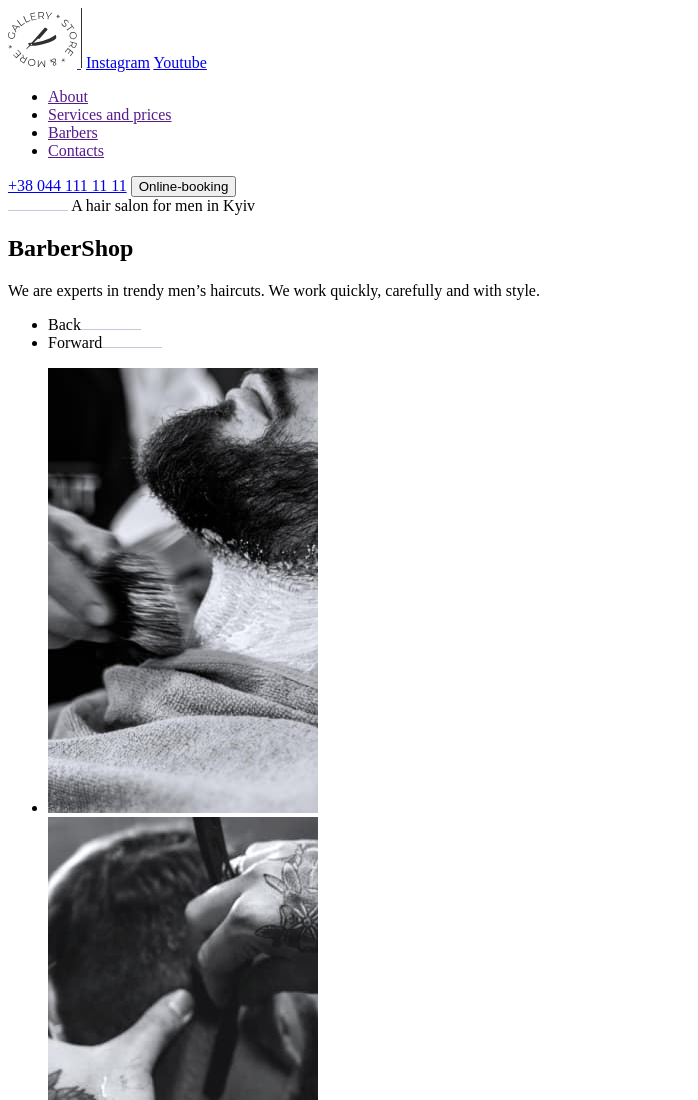
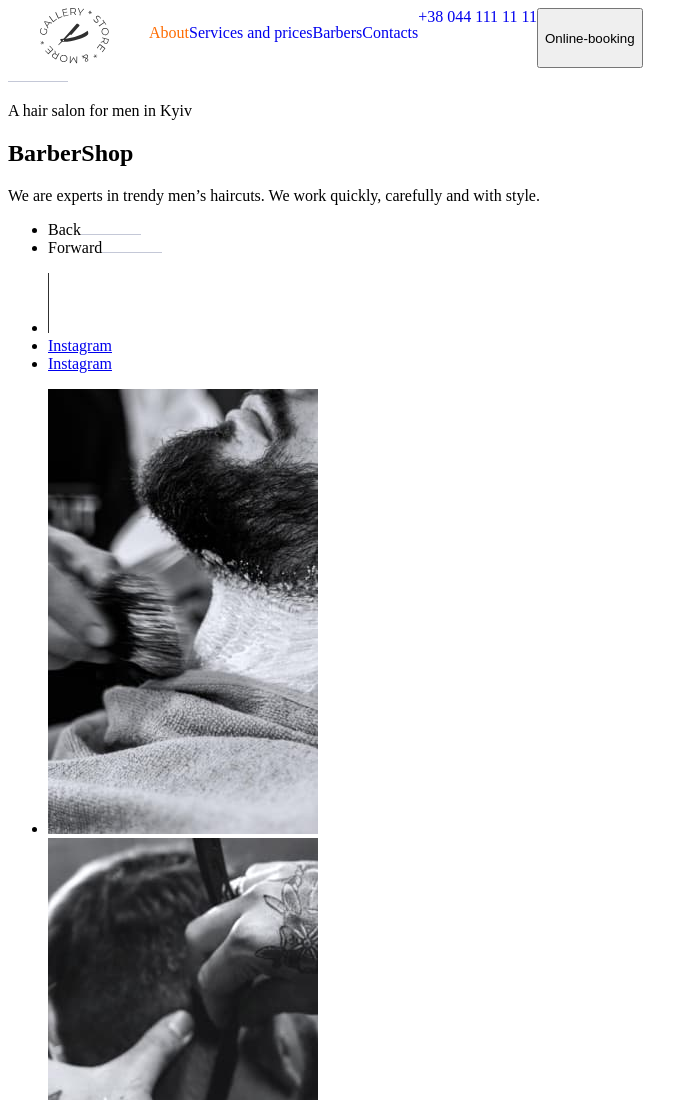
Before and after one commit to Lekoda/fs73, a plain HTML site: page index.html in a window 1280 px wide. Shown: the top 1100 px of the page, without its empty margins (0-698 px from the left). Drawn offline with Linux system fonts and the light colour scheme.

Commit message:
add classes and flex to header

```diff
--- a/index.html
+++ b/index.html
@@ -10,32 +10,28 @@
 </head>
 
 <body>
-    <header>
-        <aside>
+    <header class="header">
+        <div class="container header-cantainer">
             <a href="" class="logo">
                 <img src="./images/logo.svg" alt="company logo">
             </a>
-            <!-- # SIDE SOCIAL MEDIA LINKS  -->
-            <img src="./images/Rectangle 4.svg" alt=" vertical line">
-            <a href="http://" target="_blank" rel="noopener noreferrer">Instagram</a>
-            <a href="http://" target="_blank" rel="noopener noreferrer">Youtube</a>
-        </aside>
-        <nav>
-            <ul>
-                <li><a href="">About</a></li>
-                <li><a href="">Services and prices</a></li>
-                <li><a href="">Barbers</a></li>
-                <li><a href="">Contacts</a></li>
-            </ul>
-        </nav>
-        <a href="tel:+380441111111">+38 044 111 11 11</a>
-        <button type="button">Online-booking</button>
+            <nav class="navigation">
+                <ul class="header-nav">
+                    <li class="header-list"><a class="header-nav-link current" href="#about">About</a></li>
+                    <li class="header-list"><a class="header-nav-link" href="#prices">Services and prices</a></li>
+                    <li class="header-list"><a class="header-nav-link" href="#barbers">Barbers</a></li>
+                    <li class="header-list"><a class="header-nav-link" href="#contacts">Contacts</a></li>
+                </ul>
+            </nav>
+            <a class="header-contact" href="tel:+380441111111">+38 044 111 11 11</a>
+            <button class="header-btn btn" type="button">Online-booking</button>
+        </div class="container">
     </header>
     <main>
         <!-- # HERO  -->
-        <section>
+        <section class="hero">
             <img src="./images/Rectangle 5.svg" alt="horizontal line">
-            <span>A hair salon for men in Kyiv</span>
+            <p>A hair salon for men in Kyiv</p>
             <h1>BarberShop</h1>
             <p>We are experts in trendy men’s haircuts.
                 We work quickly, carefully and with style.</p>
@@ -44,7 +40,20 @@
                 <li><span>Back</span><img src="./images/Rectangle 5.svg" alt="vertical line"></li>
                 <li><span>Forward</span><img src="./images/Rectangle 5.svg" alt="vertical line"></li>
             </ul>
-
+            <section>
+                <!-- # SIDE SOCIAL MEDIA LINKS  -->
+                <ul>
+                    <li>
+                        <img src="./images/Rectangle 4.svg" alt=" vertical line">
+                    </li>
+                    <li>
+                        <a href="http://" target="_blank" rel="noopener noreferrer">Instagram</a>
+                    </li>
+                    <li>
+                        <a href="http://" target="_blank" rel="noopener noreferrer">Instagram</a>
+                    </li>
+                </ul>
+            </section>
         </section>
         <!-- # ABOUT  -->
         <section>
--- a/styles/style.css
+++ b/styles/style.css
@@ -0,0 +1,45 @@
+.body {}
+
+.header {}
+
+.container {
+    width: 1200px;
+    padding-left: 15px;
+    padding-right: 15px;
+    margin: 0 auto;
+}
+.header-cantainer{
+    display: flex;
+}
+.navigation {
+
+}
+.logo {
+    margin right: 131px;
+}
+
+.header-nav {
+    display: flex;
+    list-style: none;
+}
+
+.header-list {
+
+}
+
+.header-nav-link {
+    text-decoration: none;
+}
+.header-nav-link:hover,
+.header-nav-link:focus,
+.header-nav-link.current{
+    color:#ff6c00;
+}
+.header-contact {
+    text-decoration: none;
+
+}
+
+.header-btn {}
+
+.btn {}
```
